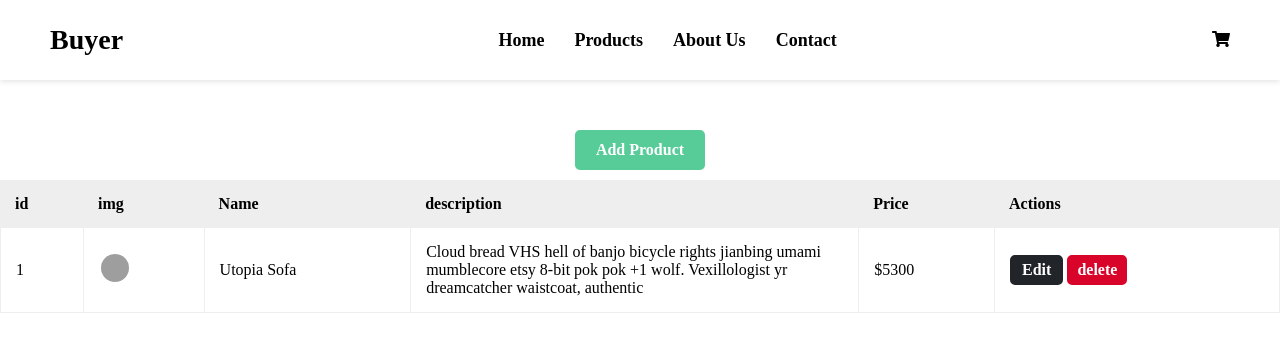
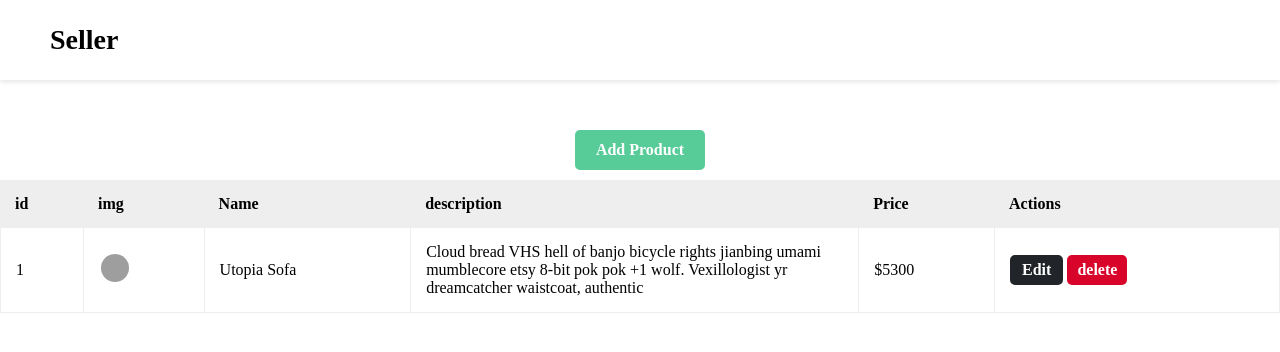
Before and after one commit to GSG-G13/ecommerce-team-7, a website: page seller.html in a window 1280 px wide. Drawn offline with Linux system fonts and the light colour scheme; grey boxes are pictures that could not be loaded.

Commit message:
Fix Conflict

```diff
--- a/seller.html
+++ b/seller.html
@@ -14,23 +14,9 @@
   <body>
     <nav>
       <div class="logo">
-        <a href="#">Buyer</a>
+        <a href="seller.html">Seller</a>
       </div>
-      <ul class="nav-links">
-        <li><a href="#">Home</a></li>
-        <li><a href="#products">Products</a></li>
-        <li><a href="#">About Us</a></li>
-        <li><a href="#">Contact</a></li>
-      </ul>
-      <div class="burger">
-        <div class="line1"></div>
-        <div class="line2"></div>
-        <div class="line3"></div>
-      </div>
-      <!-- crat icon font awesome-->
-      <a class="cart">
-        <i class="fas fa-shopping-cart"></i>
-      </a>
+      <ul class="nav-links"></ul>
     </nav>
     <div class="products">
       <div class="responsive-table">
```
